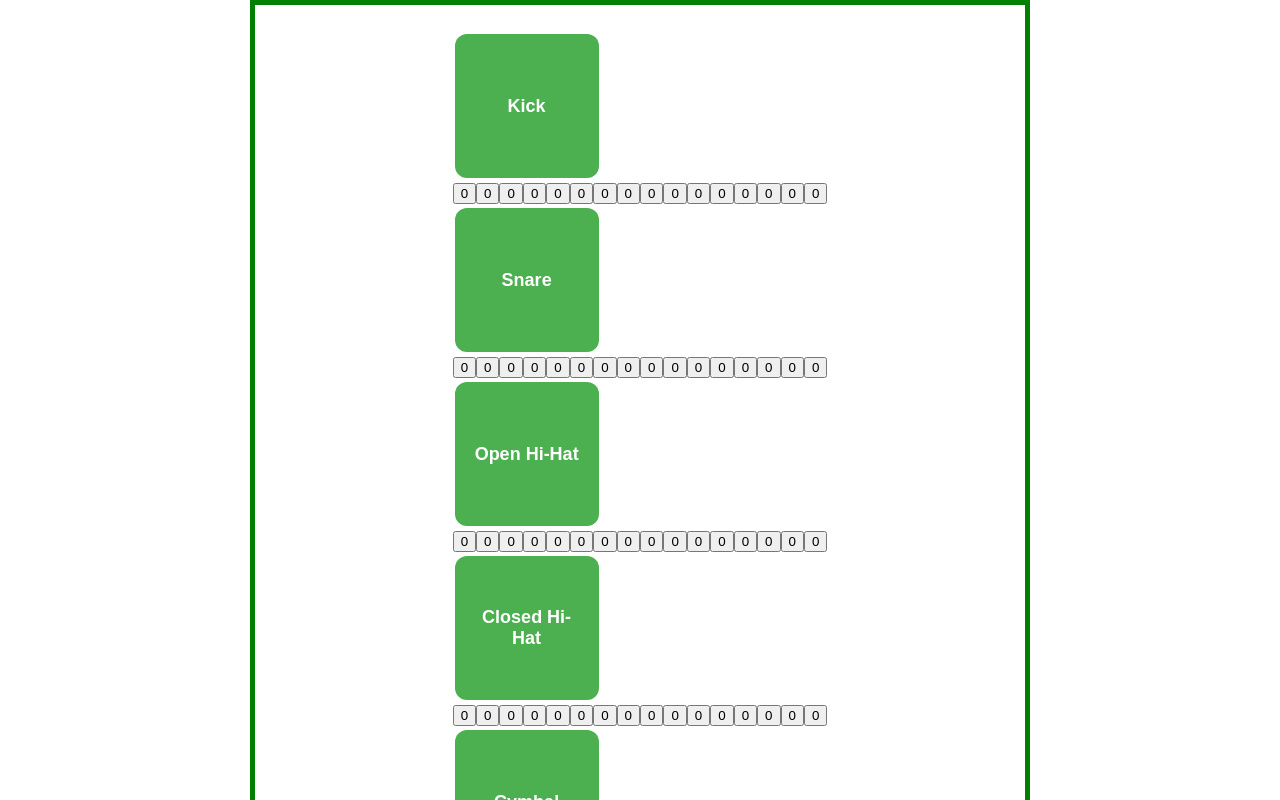
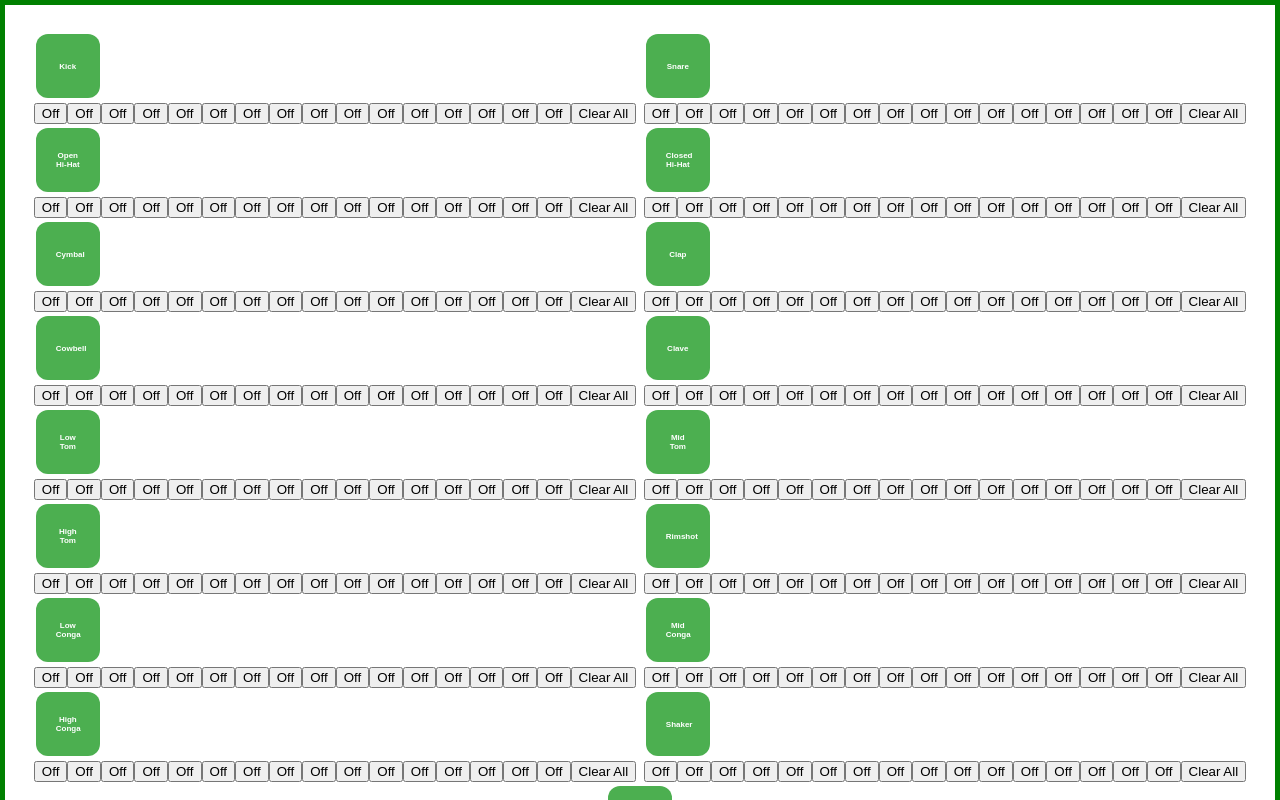
Before and after one commit to KeithC113/DrumKit-App, a React (Create React App) app: page / in a window 1280 px wide. Shown: the top 800 px of the page. Built offline with nearby package versions, Linux system fonts and the light colour scheme.

Commit message:
Adds clear all button.

```diff
--- a/src/Components/DrumMachineComponent.css
+++ b/src/Components/DrumMachineComponent.css
@@ -8,7 +8,7 @@
   text-align: center;
   text-decoration: none;
   display: inline-block;
-  font-size: 18px;
+  font-size: 8px;
   font-weight: bold;
   margin: 4px 2px;
   border-radius: 12px;
--- a/src/Components/SequencerComponent.js
+++ b/src/Components/SequencerComponent.js
@@ -26,6 +26,7 @@ class SequencerContainer extends Component{
     this.activateButton14 = this.activateButton14.bind(this);
     this.activateButton15 = this.activateButton15.bind(this);
     this.activateButton16 = this.activateButton16.bind(this);
+    this.clearAll = this.clearAll.bind(this);
   }
 
   componentDidUpdate(){
@@ -269,6 +270,14 @@ class SequencerContainer extends Component{
     this.setState({pattern});
   }
 
+  clearAll(){
+    let pattern = [...this.state.pattern];
+    let clearedPattern = pattern.map((button) => {
+      return button = 0;
+    })
+    this.setState({pattern: clearedPattern});
+  }
+
   render(){
 
     // let sequencer = this.state.pattern.map( ( button, i ) => {
@@ -281,24 +290,24 @@ class SequencerContainer extends Component{
       <div>
 
 
-      <button onClick={this.activateButton1}>{this.state.pattern[0]}</button>
-      <button onClick={this.activateButton2}>{this.state.pattern[1]}</button>
-      <button onClick={this.activateButton3}>{this.state.pattern[2]}</button>
-      <button onClick={this.activateButton4}>{this.state.pattern[3]}</button>
-      <button onClick={this.activateButton5}>{this.state.pattern[4]}</button>
-      <button onClick={this.activateButton6}>{this.state.pattern[5]}</button>
-      <button onClick={this.activateButton7}>{this.state.pattern[6]}</button>
-      <button onClick={this.activateButton8}>{this.state.pattern[7]}</button>
-      <button onClick={this.activateButton9}>{this.state.pattern[8]}</button>
-      <button onClick={this.activateButton10}>{this.state.pattern[9]}</button>
-      <button onClick={this.activateButton11}>{this.state.pattern[10]}</button>
-      <button onClick={this.activateButton12}>{this.state.pattern[11]}</button>
-      <button onClick={this.activateButton13}>{this.state.pattern[12]}</button>
-      <button onClick={this.activateButton14}>{this.state.pattern[13]}</button>
-      <button onClick={this.activateButton15}>{this.state.pattern[14]}</button>
-      <button onClick={this.activateButton16}>{this.state.pattern[15]}</button>
+      <button onClick={this.activateButton1}>{this.state.pattern[0] === 1 ? "On" : "Off"}</button>
+      <button onClick={this.activateButton2}>{this.state.pattern[1] === 1 ? "On" : "Off"}</button>
+      <button onClick={this.activateButton3}>{this.state.pattern[2] === 1 ? "On" : "Off"}</button>
+      <button onClick={this.activateButton4}>{this.state.pattern[3] === 1 ? "On" : "Off"}</button>
+      <button onClick={this.activateButton5}>{this.state.pattern[4] === 1 ? "On" : "Off"}</button>
+      <button onClick={this.activateButton6}>{this.state.pattern[5] === 1 ? "On" : "Off"}</button>
+      <button onClick={this.activateButton7}>{this.state.pattern[6] === 1 ? "On" : "Off"}</button>
+      <button onClick={this.activateButton8}>{this.state.pattern[7] === 1 ? "On" : "Off"}</button>
+      <button onClick={this.activateButton9}>{this.state.pattern[8] === 1 ? "On" : "Off"}</button>
+      <button onClick={this.activateButton10}>{this.state.pattern[9] === 1 ? "On" : "Off"}</button>
+      <button onClick={this.activateButton11}>{this.state.pattern[10] === 1 ? "On" : "Off"}</button>
+      <button onClick={this.activateButton12}>{this.state.pattern[11] === 1 ? "On" : "Off"}</button>
+      <button onClick={this.activateButton13}>{this.state.pattern[12] === 1 ? "On" : "Off"}</button>
+      <button onClick={this.activateButton14}>{this.state.pattern[13] === 1 ? "On" : "Off"}</button>
+      <button onClick={this.activateButton15}>{this.state.pattern[14] === 1 ? "On" : "Off"}</button>
+      <button onClick={this.activateButton16}>{this.state.pattern[15] === 1 ? "On" : "Off"}</button>
 
-
+      <button onClick={this.clearAll}>Clear All</button>
 
       </div>
     )
--- a/src/Container/DrumMachineContainer.css
+++ b/src/Container/DrumMachineContainer.css
@@ -1,6 +1,7 @@
 .DrumMachineContainer{
   align-self: center;
-  width:45em;
+  width:1500px;
+  height:auto;
   border: 5px solid green;
   padding: 25px;
   align-items: center;
--- a/src/Container/DrumMachineContainer.js
+++ b/src/Container/DrumMachineContainer.js
@@ -142,13 +142,14 @@ class DrumMachineContainer extends Component{
         <DrumMachineComponent playing={this.state.playing} sound={this.state.midConga} playSound={this.playSound} />
         <DrumMachineComponent playing={this.state.playing} sound={this.state.highConga} playSound={this.playSound} />
         <DrumMachineComponent playing={this.state.playing} sound={this.state.shaker} playSound={this.playSound} />
-
-        <button type="button" onClick={() => {
+        <div>
+        <button className="DrumPadButton" type="button" onClick={() => {
                   if (this.state.playing) this.stopSequence()
                   else this.startSequence()
                 }}>
-                {this.state.playing ? "Pause" : "Play"}
+                {this.state.playing ? "Stop" : "Start"}
         </button>
+        </div>
       </div>
     )
   }
```
